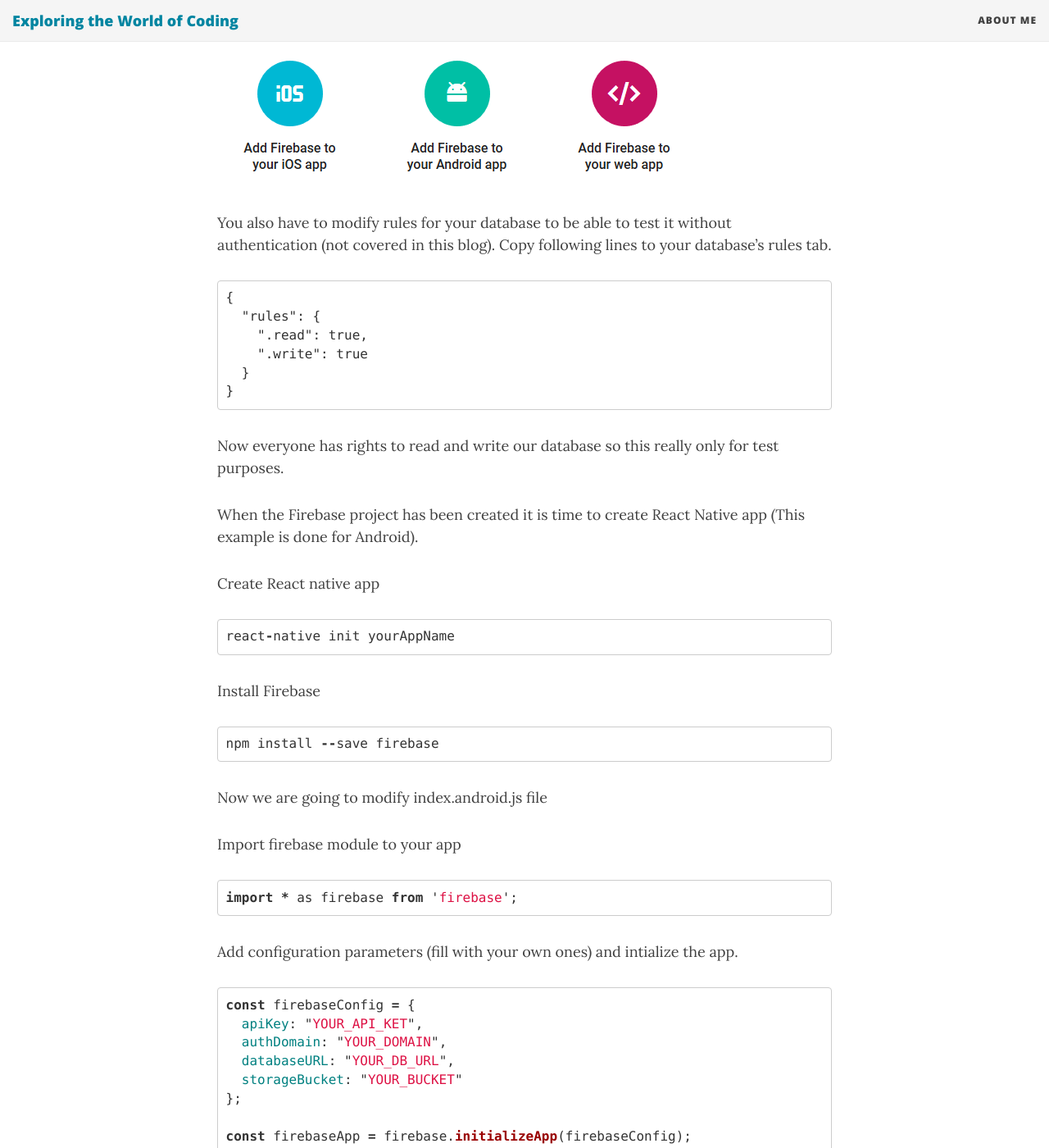
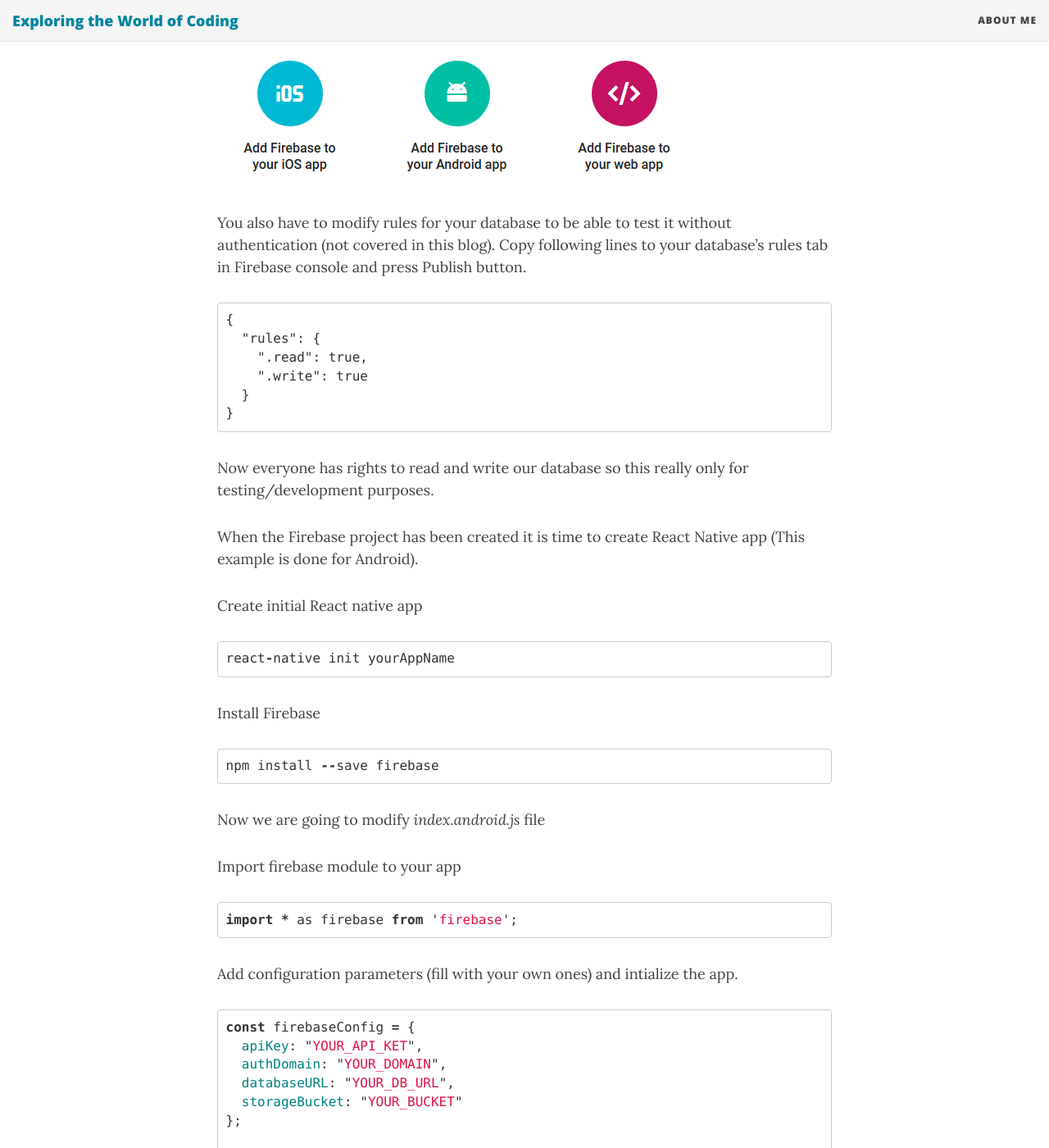
Before and after one commit to juhahinkula/juhahinkula.github.io, a Jekyll site: the page built from _posts/2017-09-10-nativefirebase.markdown, in a window 1280 px wide and 1400 px high, scrolled down 525 px. Shown: the whole window at 82% size. Built offline with Jekyll 4.4.1, drawn with Linux system fonts in a browser that asks for light colours; nearby versions of some CDN libraries; comment, search, counter and statistics services are not loaded; some of the changed text lies outside the part shown.

Commit message:
modifying post

```diff
--- a/_posts/2017-09-10-nativefirebase.markdown
+++ b/_posts/2017-09-10-nativefirebase.markdown
@@ -10,7 +10,7 @@
 
 ![screenshot]({{ site.baseurl }}/img/firebase_params.png)
 
-You also have to modify rules for your database to be able to test it without authentication (not covered in this blog). Copy following lines to your database's rules tab.
+You also have to modify rules for your database to be able to test it without authentication (not covered in this blog). Copy following lines to your database's rules tab in Firebase console and press Publish button.
 
 {% highlight html %}
 {
@@ -21,11 +21,11 @@
 }
 {% endhighlight %}
 
-Now everyone has rights to read and write our database so this really only for test purposes.
+Now everyone has rights to read and write our database so this really only for testing/development purposes.
 
 When the Firebase project has been created it is time to create React Native app (This example is done for Android).
 
-Create React native app
+Create initial React native app
 
 {% highlight javascript %}
 react-native init yourAppName
@@ -36,7 +36,7 @@
 npm install --save firebase
 {% endhighlight %}
 
-Now we are going to modify index.android.js file
+Now we are going to modify *index.android.js* file
 
 Import firebase module to your app
 {% highlight javascript %}
@@ -54,6 +54,17 @@
 };
 
 const firebaseApp = firebase.initializeApp(firebaseConfig);
+{% endhighlight %}
+
+Add realtime database reference inside constructor.
+
+{% highlight javascript %}
+  constructor(props) {
+    super(props);
+    //realtime db reference
+    this.itemsRef = firebaseApp.database().ref('todos');
+    this.state = { description: '', todos: [] };
+}
 {% endhighlight %}
 
 The UI is really simple with default stylings. The upperpart has one TextInput for typing description for the todo and one Button for saving the todo. FlatList is used to show fetched todos.
```
